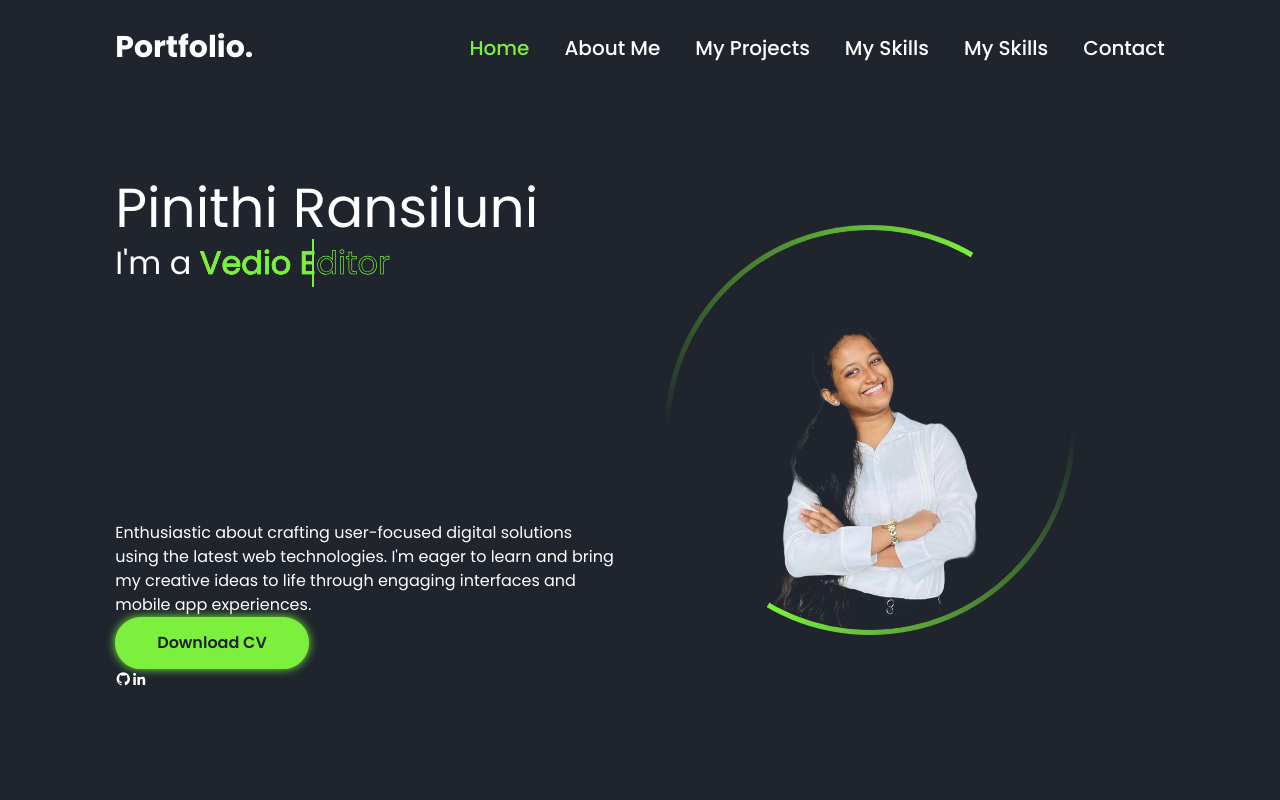
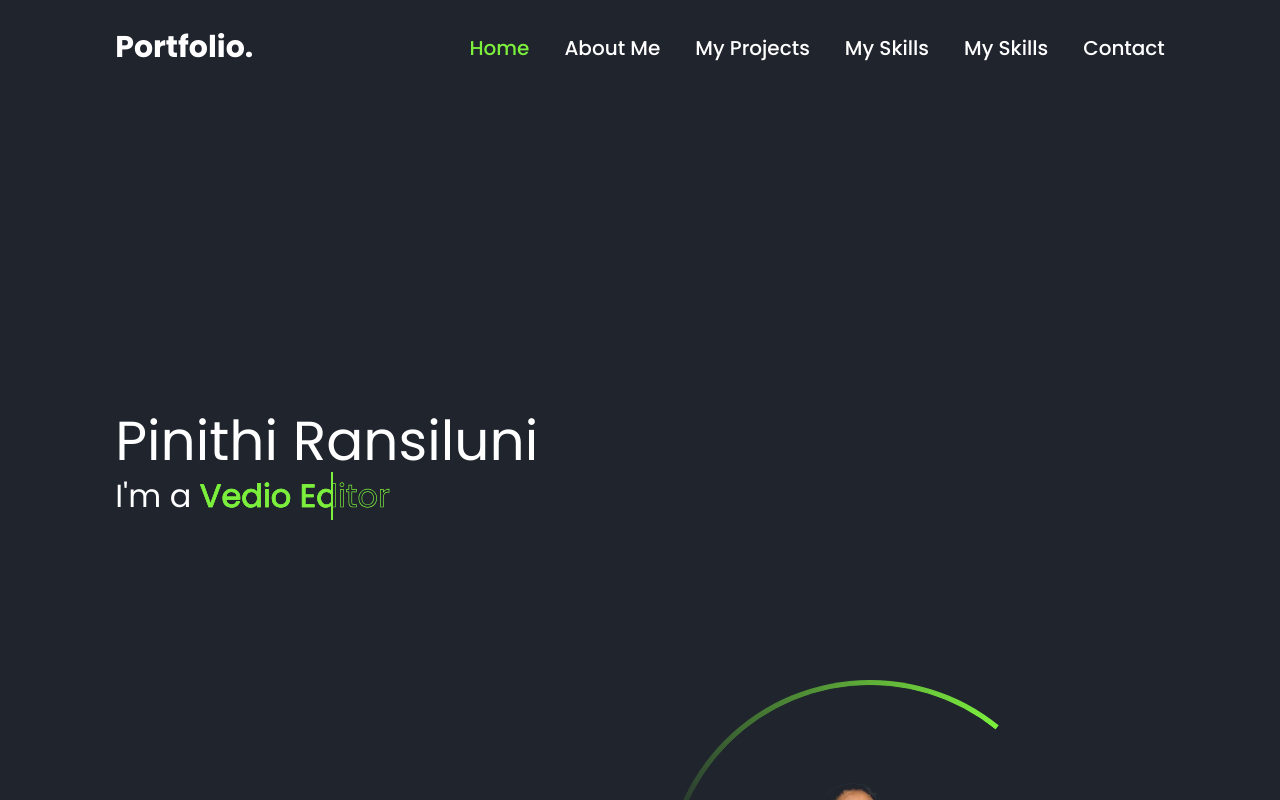
Before and after one commit to Ransiluni2003/Portfolio, a Next.js app: page / in a window 1280 px wide. Shown: the top 800 px of the page. Built offline with nearby package versions, Linux system fonts and the light colour scheme.

Commit message:
Restore desktop layout: text on left, photo on right with proper grid

```diff
--- a/style.css
+++ b/style.css
@@ -396,10 +396,9 @@ a{
 .home{
     display: grid;
     grid-template-columns: 1fr 1fr;
-    grid-template-rows: auto auto;
+    grid-auto-rows: minmax(100vh, auto);
     align-items: center;
-    height: 100vh;
-    gap: 20px 50px;
+    gap: 50px;
     padding: 60px 9% 0;
     color: #fff;
     visibility: hidden;
@@ -410,17 +409,18 @@ a{
 
 .home-info {
     grid-column: 1;
-    grid-row: 1;
 }
 
 .home-info-bottom {
     grid-column: 1;
-    grid-row: 2;
+    display: flex;
+    flex-direction: column;
+    gap: 10px;
 }
 
 .home-img {
     grid-column: 2;
-    grid-row: 1 / 3;
+    grid-row: 1 / span 2;
 }
 
 .home-info h1{
```
